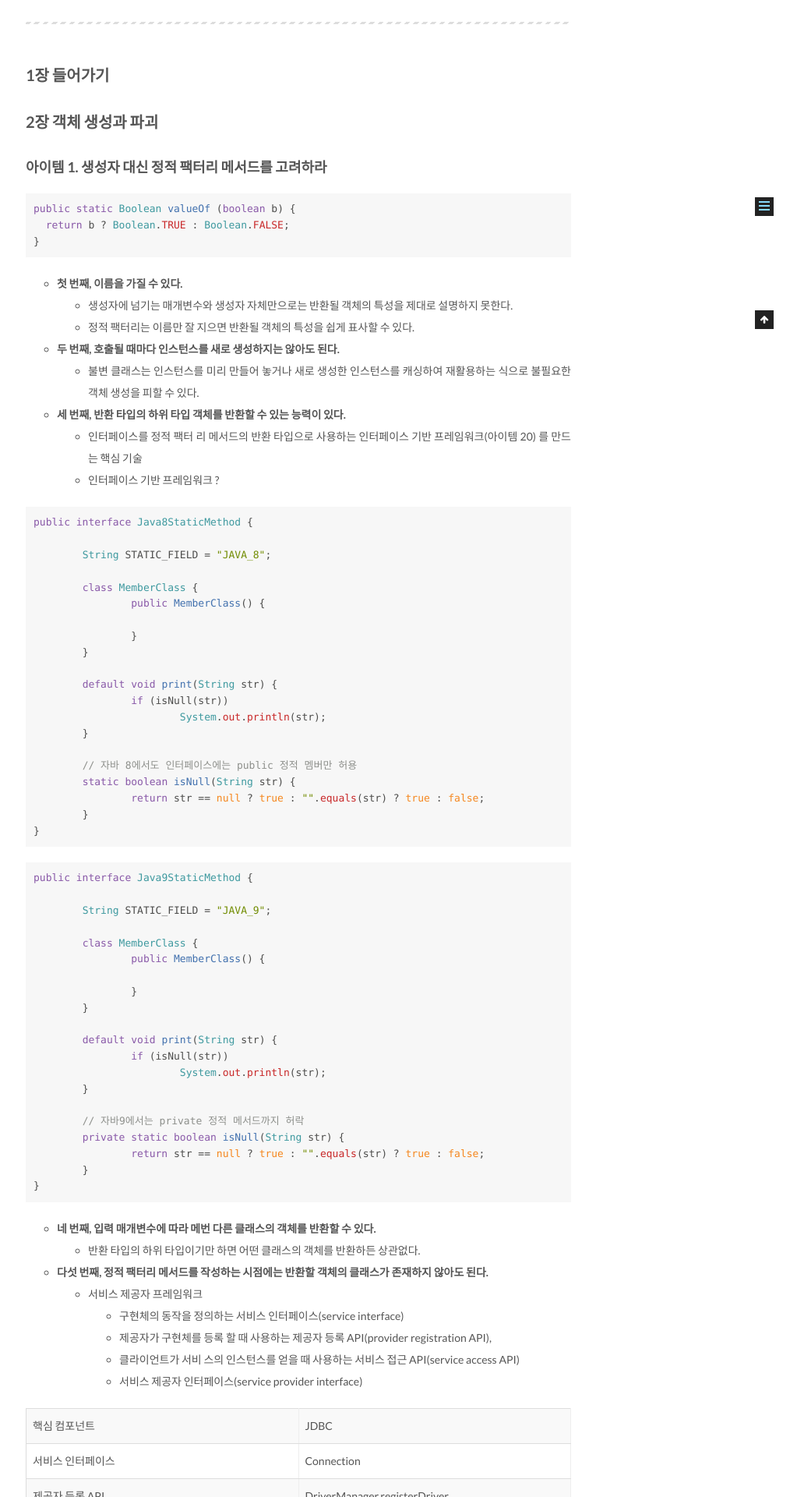
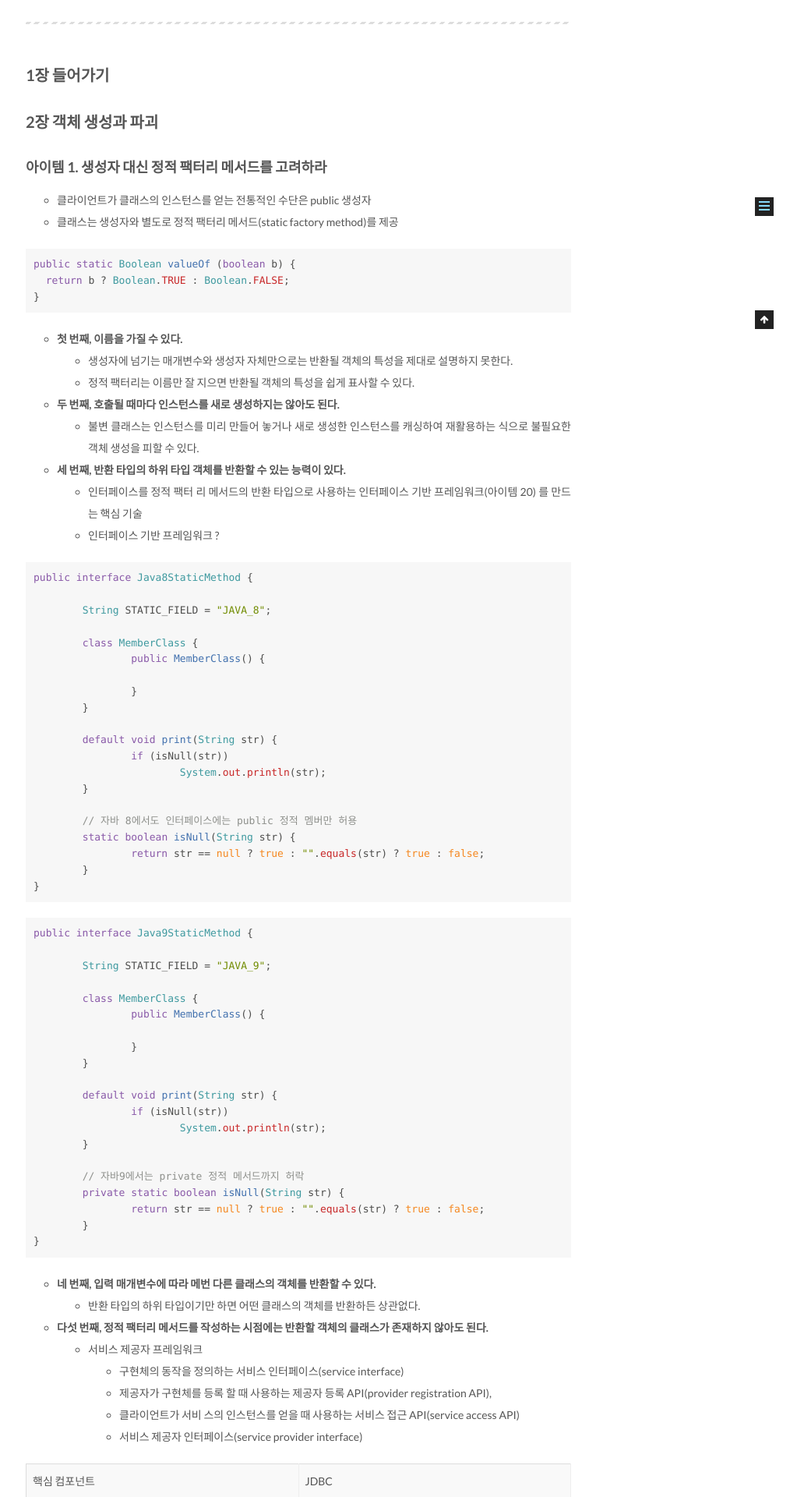
Before and after one commit to csj4032/csj4032.github.io, a Jekyll site: the page built from _posts/2018-11-10-Effective-Java.md, in a window 1280 px wide. Shown: the part 578-2498 px from the top of the page at 78% size, without its empty margins (257-1280 px from the left). Built offline with Jekyll 4.4.1, drawn with Linux system fonts in a browser that asks for light colours; comment, search, counter and statistics services are not loaded.

Commit message:
이펙티브자바 3판 포스팅 수정 Item01

````diff
--- a/_posts/2018-11-10-Effective-Java.md
+++ b/_posts/2018-11-10-Effective-Java.md
@@ -17,6 +17,9 @@ comments: true
 ## 2장 객체 생성과 파괴
 
 ### 아이템 1. 생성자 대신 정적 팩터리 메서드를 고려하라
+
+* 클라이언트가 클래스의 인스턴스를 얻는 전통적인 수단은 public 생성자
+* 클래스는 생성자와 별도로 정적 팩터리 메서드(static factory method)를 제공
 
 ```java
 public static Boolean valueOf (boolean b) {
````
